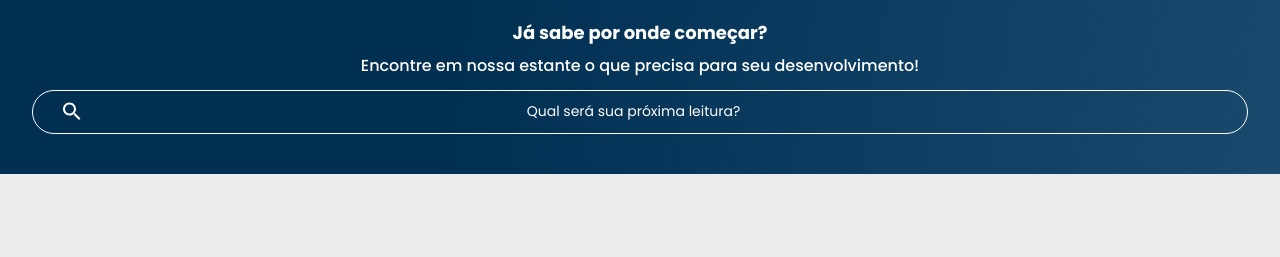
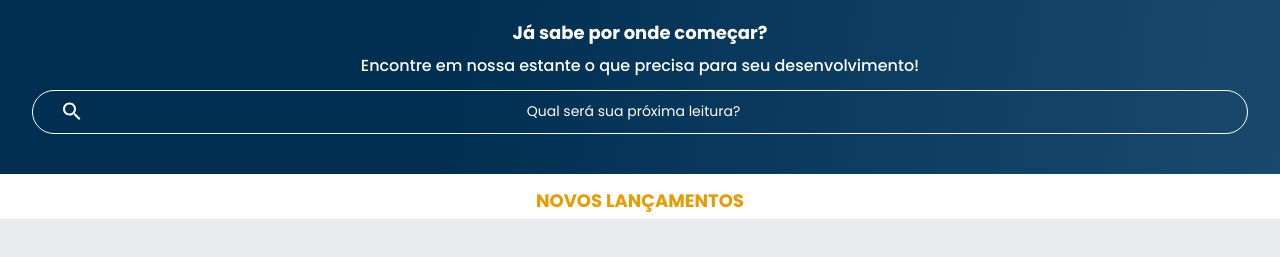
Before and after one commit to arthur10vieira/alurabooks-aula01, a plain HTML site: page index.html in a window 1280 px wide. Shown: the part 91-348 px from the top of the page. Drawn offline with Linux system fonts and the light colour scheme.

```diff
--- a/index.html
+++ b/index.html
@@ -55,5 +55,8 @@
             <p class="banner__texto">Encontre em nossa estante o que precisa para seu desenvolvimento!</p>
             <input type="search" class="banner__pesquisa" placeholder="Qual será sua próxima leitura?"/>
         </section>
+        <section class="carrossel">
+            <h2 class="carrossel__titulo">Novos Lançamentos</h2>
+        </section>
     </body>
 </html>
--- /dev/null
+++ b/src/styles/carrossel.css
@@ -0,0 +1,9 @@
+.carrossel__titulo {
+    color: var(--laranja);
+    background-color: var(--branco);
+    text-align: center;
+    text-transform: uppercase;
+    font-size: 18px;
+    font-weight: 700;
+    padding: 1em 0 0.5em 0;
+}
--- a/src/styles/estilo.css
+++ b/src/styles/estilo.css
@@ -1,5 +1,6 @@
 @import url("./header.css");
 @import url("./banner.css");
+@import url("./carrossel.css");
 
 :root {
     --cor-de-fundo: #EBECEE;
```
